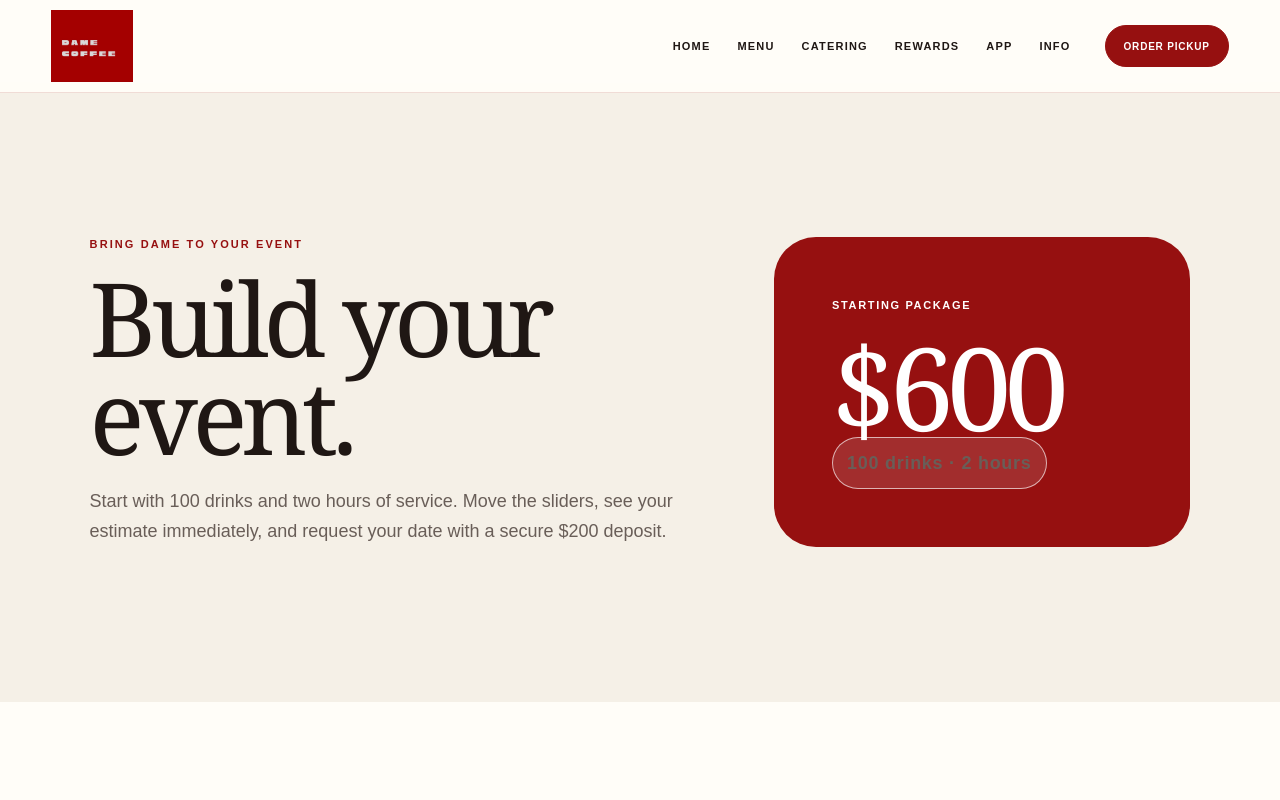
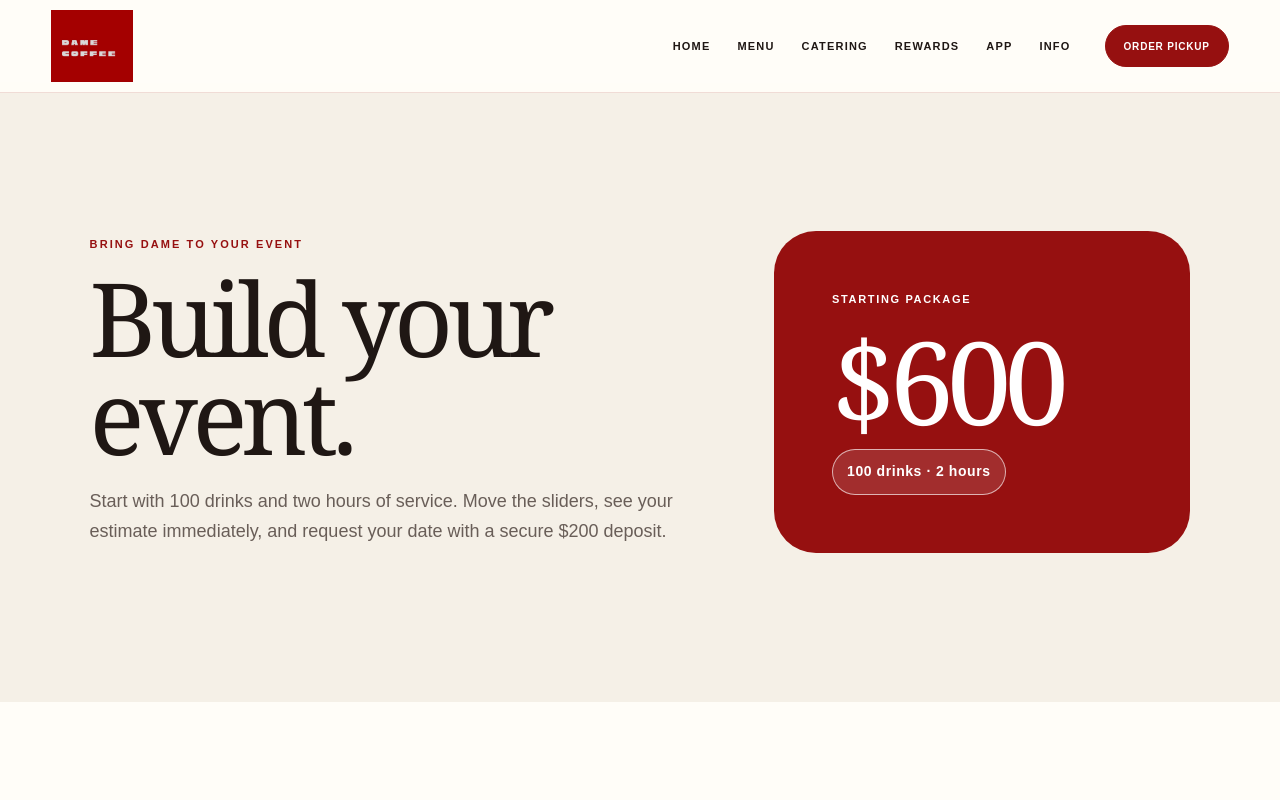
Before and after one commit to solanabryan60/dame-coffee-os, a Next.js app: page /catering in a window 1280 px wide. Shown: the top 800 px of the page. Built offline with nearby package versions, Linux system fonts and the light colour scheme.

Commit message:
Fix catering package text color

```diff
--- a/app/public-v2.css
+++ b/app/public-v2.css
@@ -1722,7 +1722,7 @@
   line-height: 0.8;
 }
 
-.dame-page-hero .dame-catering-base > p {
+.dame-page-hero > .dame-catering-base > p:last-child {
   width: fit-content;
   margin: 22px 0 0;
   padding: 10px 14px;
```
